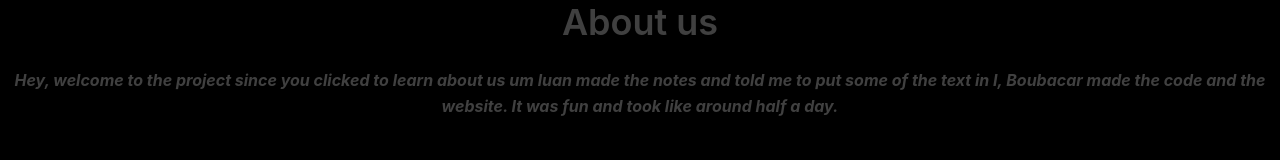
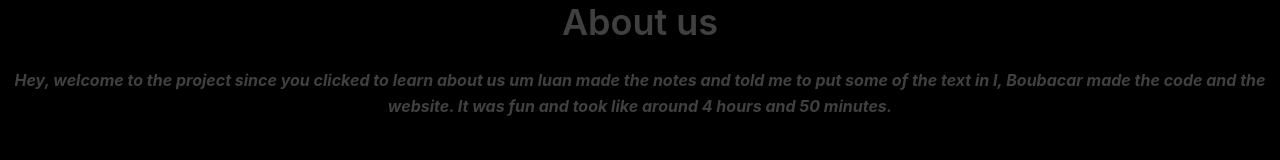
Before and after one commit to nothankyouwdym/vitejs-vite-9nux1k, a React (Vite) app: page /About-Us in a window 1280 px wide. Shown: the part 140-300 px from the top of the page. Built offline with nearby package versions, Linux system fonts and the light colour scheme.

Commit message:
1 file modified

```diff
--- a/src/AboutUs.jsx
+++ b/src/AboutUs.jsx
@@ -10,7 +10,7 @@ class AboutUs extends Component{
           <p>
             <strong>
               <em>
-                Hey, welcome to the project since you clicked to learn about us um luan made the notes and told me to put some of the text in I, Boubacar made the code and the website. It was fun and took like around half a day.
+                Hey, welcome to the project since you clicked to learn about us um luan made the notes and told me to put some of the text in I, Boubacar made the code and the website. It was fun and took like around 4 hours and 50 minutes.
               </em>
             </strong>
           </p>
```
